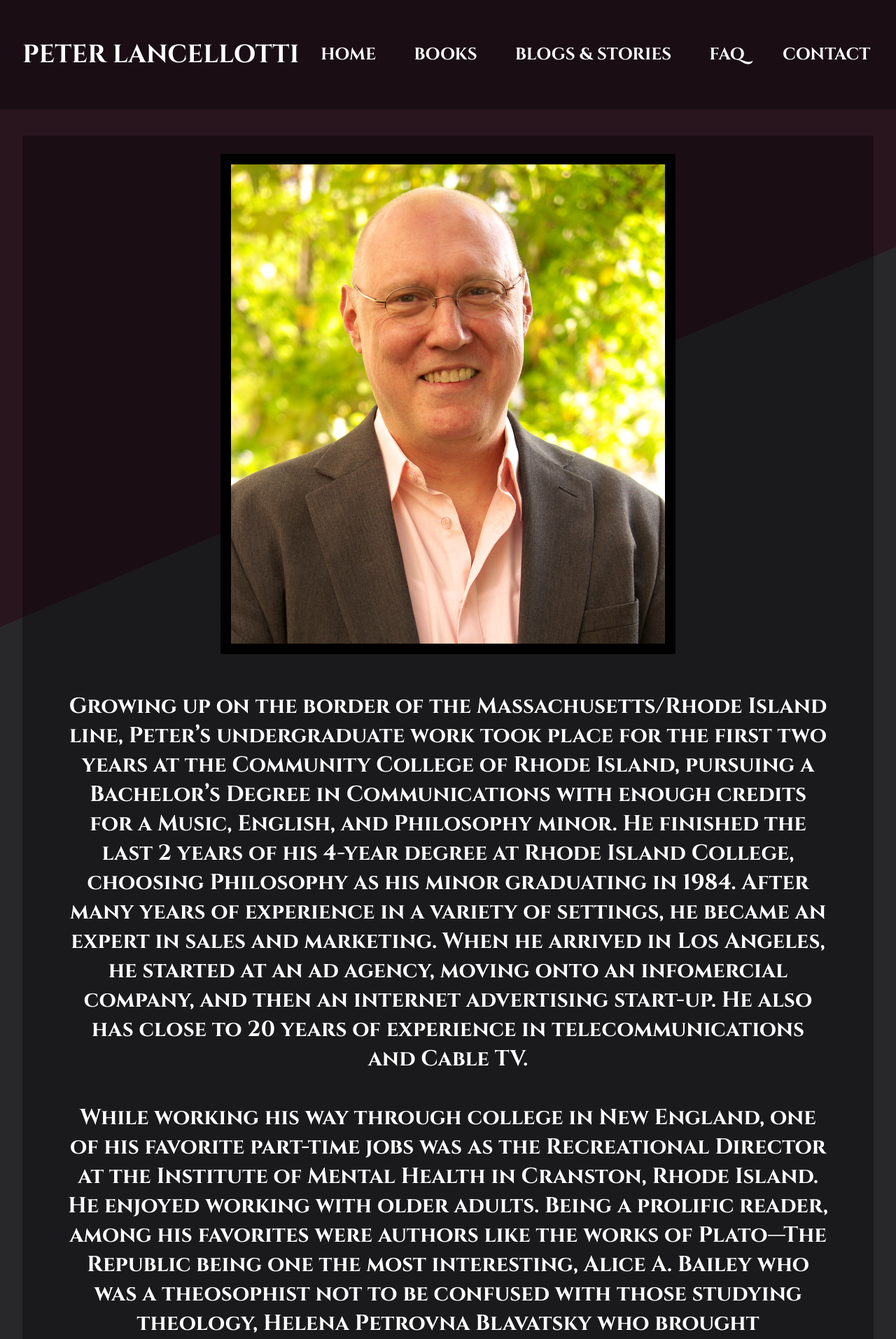
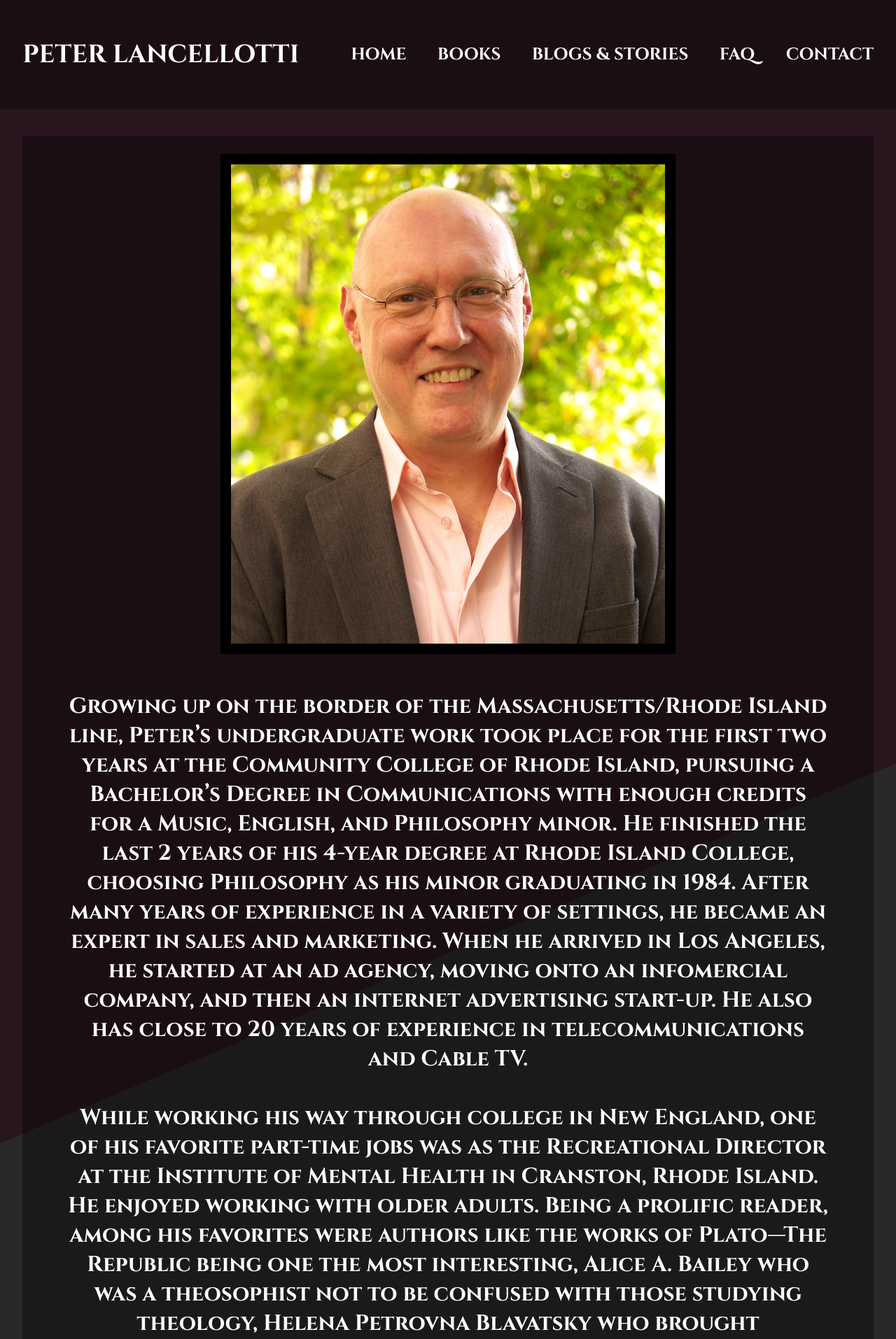
Before and after one commit to Neon-Smoke/plancellotti, a PHP site: page /about.html in a window 1280 px wide. Shown: the top 1914 px of the page at 70% size. Run offline with PHP 8.4, Linux system fonts and the light colour scheme.

Commit message:
css updated

```diff
--- a/css/style.css
+++ b/css/style.css
@@ -27,7 +27,7 @@ box-sizing: border-box;
   font-size:  1.5em;
   font-weight: bold;
   background-size: cover;
-  background-image: linear-gradient(157deg, #28151E 825px, #28282A 150px);
+  background-image: linear-gradient(157deg, #28151E 52%, #28282A 35%);
   background-position: center;
   overflow: auto;
   overflow-y: scroll;
@@ -43,9 +43,9 @@ box-sizing: border-box;
 
 
 .row {
-  margin-top:  2.5%;
-  margin-left: 5%;
-  margin-right: 5%;
+  margin-top:  1.5%;
+  margin-left: 2%;
+  margin-right: 2%;
   }
 
 
@@ -86,7 +86,7 @@ box-sizing: border-box;
   margin: auto;
   background-color: #0005;
   display: inline-flex;
-  align-items: center;
+  align-items: left;
   justify-content: space-between;
 }
 
@@ -97,7 +97,7 @@ box-sizing: border-box;
 .navbar ul li{
   list-style: none;
   display: inline-block;
-  margin: 0 1em;
+  margin: 0 0.8em;
   position: relative;
 }
 
```
